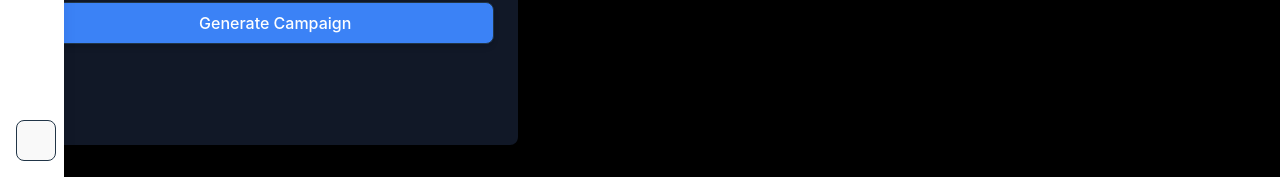
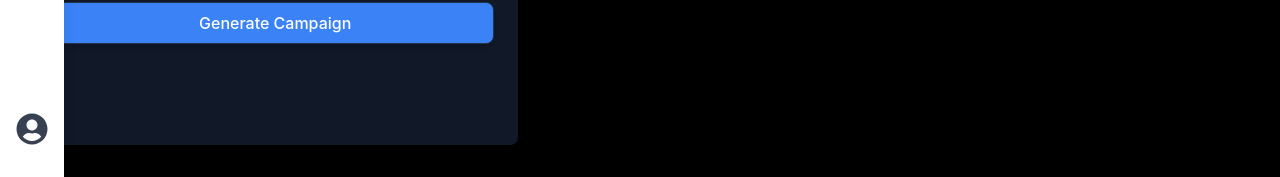
Before and after one commit to altf4-games/Datathon25, a React (Vite) app: page /dashboard in a window 1280 px wide. Shown: the part 623-800 px from the top of the page. Built offline with nearby package versions, Linux system fonts and the light colour scheme.

Commit message:
Add & Update: Sidebar.jsx

```diff
--- a/src/components/ui/Sidebar.jsx
+++ b/src/components/ui/Sidebar.jsx
@@ -76,17 +76,17 @@ function Sidebar() {
         </ul>
       </nav>
 
-      <div className="mt-auto flex items-center space-x-2 hover:text-teal-400 transition duration-300">
+      <div className="mt-auto flex items-center space-x-2 text-gray-700 mb-4 hover:text-teal-400 transition duration-300">
         <FaUserCircle className="w-8 h-8" />
         {!isCollapsed && <span className="text-sm">{user ? user.displayName : 'User Name'}</span>}
       </div>
-      <button
+      {/* <button
         onClick={handleLogout}
         className="flex items-center mt-4 space-x-2 text-red-500 hover:text-red-400 transition duration-300"
       >
         <FaSignOutAlt className="w-5 h-5" />
         {!isCollapsed && <span>Logout</span>}
-      </button>
+      </button> */}
 
       {isLoginModalOpen && (
         <div className="fixed inset-0 bg-black bg-opacity-50 flex justify-center items-center z-50">
```
